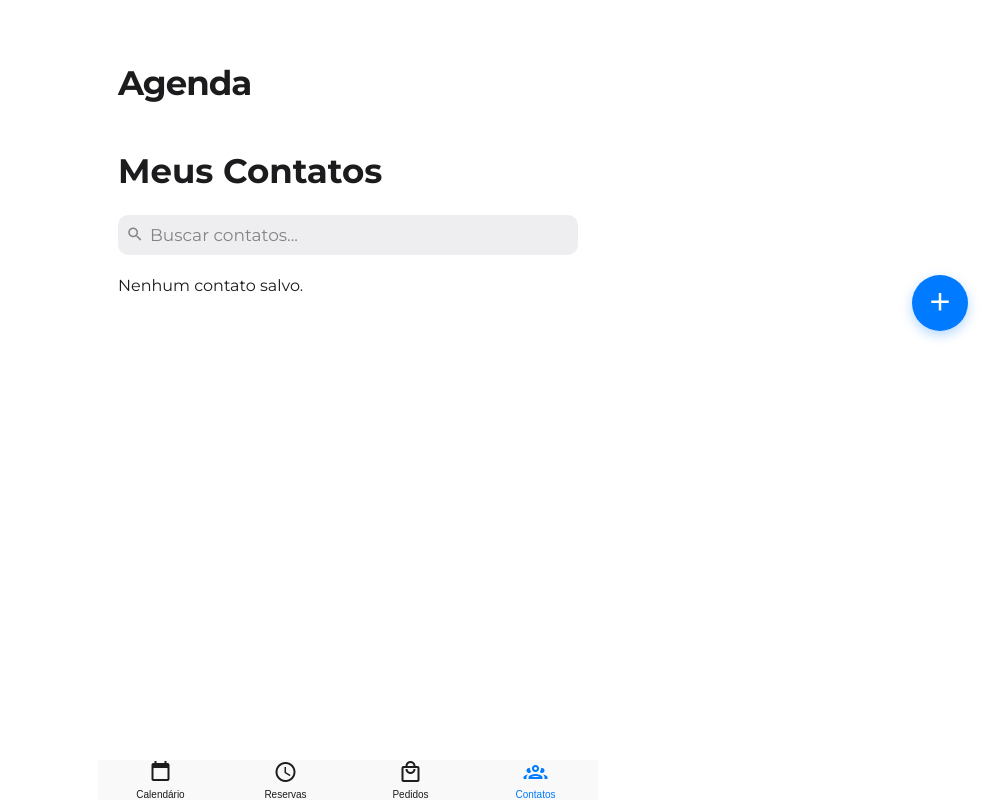
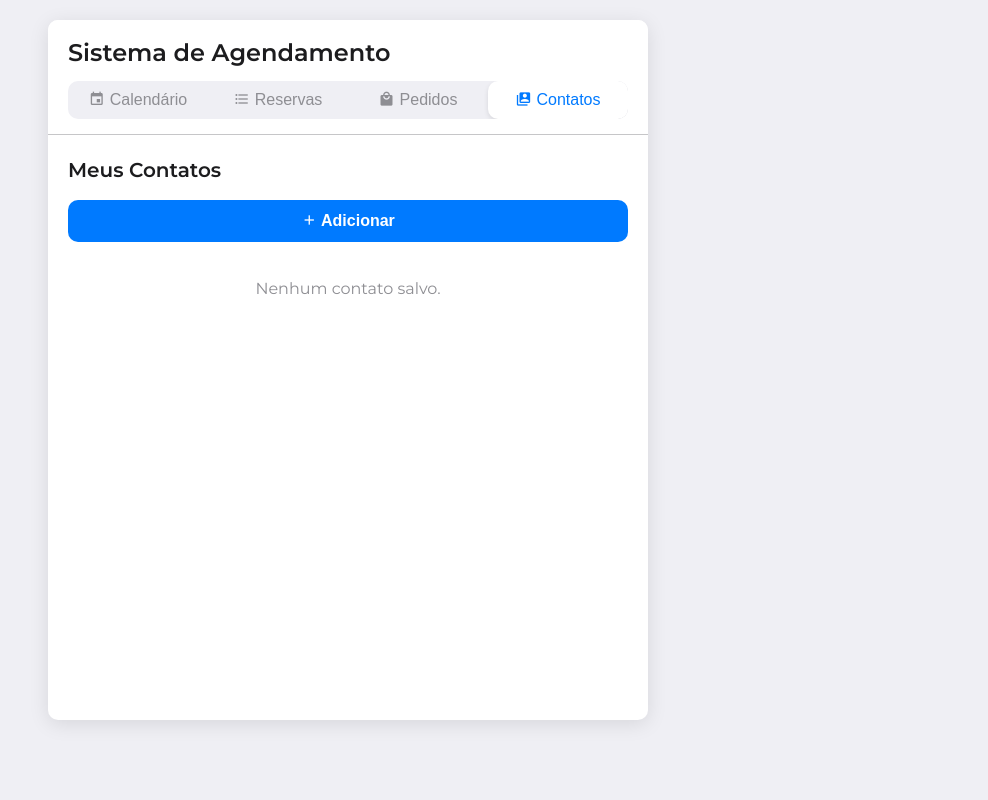
Before and after one commit to WillGolden80742/reservas, a plain HTML site: page index.html in a window 1280 px wide. Both pictures are taken after a click on the button "Contatos". Shown: the whole page, without its empty margins (292-1280 px from the left). Drawn offline with Linux system fonts and the light colour scheme.

Commit message:
Revert "iOS-style header and bottom navigation"
This reverts commit e0502f45679ca94b992fa73e13ab09ffcc942a42.

```diff
--- a/css/style.css
+++ b/css/style.css
@@ -37,91 +37,88 @@
 
 body {
     font-family: var(--font-family-base);
-    background-color: var(--secondary-bg);
+    background-color: var(--secondary-color);
     color: var(--text-color);
     -webkit-font-smoothing: antialiased;
     -moz-osx-font-smoothing: grayscale;
-    line-height: 1.4;
+    line-height: 1.5;
     display: flex;
     justify-content: center;
     align-items: flex-start;
     min-height: 100vh;
+    padding: 20px 10px;
 }
 
 #app {
     background-color: var(--white-color);
+    border-radius: var(--border-radius-base);
+    box-shadow: 0 4px 20px rgba(0, 0, 0, 0.1);
     width: 100%;
-    max-width: 500px;
-    min-height: 100vh;
+    max-width: 600px;
+    overflow: hidden;
     display: flex;
     flex-direction: column;
-    position: relative;
-    padding-bottom: calc(85px + var(--safe-area-bottom));
-    /* Espaço para o menu inferior */
+    min-height: 700px;
+    /* Garante altura mínima para um bom layout */
 }
 
-/* Header / Navegação Principal Style iOS */
+/* Header / Navegação Principal */
 header {
-    background-color: rgba(255, 255, 255, 0.8);
-    backdrop-filter: blur(20px);
-    -webkit-backdrop-filter: blur(20px);
-    padding: 60px 20px 10px;
-    position: sticky;
-    top: 0;
-    z-index: 100;
+    background-color: var(--white-color);
+    padding: 15px 20px;
+    border-bottom: 1px solid var(--border-color);
+    display: flex;
+    justify-content: space-between;
+    align-items: center;
+    flex-wrap: wrap;
+    /* Permite que os itens do header quebrem a linha */
 }
 
 header h1 {
-    font-size: 34px;
-    font-weight: 700;
-    letter-spacing: -1px;
+    font-size: 24px;
+    font-weight: 600;
     color: var(--text-color);
+    margin-bottom: 10px;
+    /* Espaço abaixo do título */
+    width: 100%;
+    /* Título ocupa toda a largura */
 }
 
-/* Bottom Navigation iOS Style */
-.bottom-nav {
-    position: fixed;
-    bottom: 0;
-    left: 50%;
-    transform: translateX(-50%);
+.tab-navigation {
+    display: flex;
+    background-color: var(--secondary-color);
+    border-radius: var(--border-radius-base);
+    overflow: hidden;
     width: 100%;
-    max-width: 500px;
-    background-color: rgba(249, 249, 249, 0.94);
-    backdrop-filter: blur(20px);
-    -webkit-backdrop-filter: blur(20px);
-    border-top: 0.5px solid var(--separator-color);
-    display: flex;
-    justify-content: space-around;
-    padding: 10px 10px calc(10px + var(--safe-area-bottom));
-    z-index: 1000;
+    /* Navegação de abas ocupa toda a largura */
 }
 
 .tab-button {
     flex: 1;
+    padding: 10px 15px;
+    font-size: 16px;
+    font-weight: 500;
+    color: var(--light-text-color);
+    background-color: transparent;
+    border: none;
+    cursor: pointer;
+    transition: all 0.2s ease-in-out;
+    text-align: center;
     display: flex;
-    flex-direction: column;
+    /* Adicionado para centralizar ícone e texto */
     align-items: center;
+    /* Adicionado para centralizar ícone e texto */
     justify-content: center;
-    background: none;
-    border: none;
-    color: var(--secondary-text);
-    gap: 4px;
-    cursor: pointer;
-    transition: color 0.2s;
-}
-
-.tab-button .mdi {
-    font-size: 24px;
-    line-height: 1;
-}
-
-.tab-button span:last-child {
-    font-size: 10px;
-    font-weight: 500;
+    /* Adicionado para centralizar ícone e texto */
+    gap: 5px;
+    /* Espaço entre ícone e texto */
 }
 
 .tab-button.active {
+    background-color: var(--white-color);
     color: var(--primary-color);
+    box-shadow: 0 2px 5px rgba(0, 0, 0, 0.1);
+    border-radius: var(--border-radius-base);
 }
 
 /* Conteúdo Principal (Views) */
@@ -860,93 +857,190 @@ button.secondary-button:hover {
     margin-bottom: 20px;
 }
 
-/* Estilos para a aba "Contatos" iOS Style */
+/* Estilos para a aba "Contatos" */
 #contacts-view h2 {
-    font-size: 34px;
-    font-weight: 700;
-    margin-bottom: 5px;
-    padding: 10px 0;
+    font-size: 20px;
+    font-weight: 600;
+    margin-bottom: 15px;
 }
 
-.search-bar {
-    position: relative;
-    background-color: #7676801F;
-    /* iOS search bar gray with opacity */
-    border-radius: 10px;
-    padding: 7px 8px;
-    display: flex;
-    align-items: center;
-    gap: 6px;
-    margin: 10px 0 20px;
+#contact-search-input {
+    width: 100%;
+    padding: 12px 15px;
+    border: 1px solid var(--border-color);
+    border-radius: var(--border-radius-base);
+    font-family: var(--font-family-base);
+    font-size: 16px;
+    color: var(--text-color);
+    background-color: var(--secondary-color);
+    margin-bottom: 15px;
 }
 
-.search-bar .mdi {
-    color: #3C3C4399;
-    /* 60% opacity secondary text */
-    font-size: 18px;
-}
-
-.search-bar input {
-    background: none;
-    border: none;
-    flex: 1;
-    font-size: 17px;
-    color: var(--text-color);
-    outline: none;
-    font-family: var(--font-family-base);
-}
-
-.search-bar input::placeholder {
-    color: #3C3C4399;
-}
-
-.add-button-container {
-    position: fixed;
-    right: 20px;
-    bottom: calc(100px + var(--safe-area-bottom));
-    z-index: 90;
-}
-
-button.add-button {
-    width: 56px;
-    height: 56px;
-    border-radius: 28px;
-    background-color: var(--primary-color);
-    color: white;
-    border: none;
-    display: flex;
-    align-items: center;
-    justify-content: center;
-    box-shadow: 0 4px 12px rgba(0, 122, 255, 0.3);
-    cursor: pointer;
-    transition: transform 0.2s;
-}
-
-button.add-button:active {
-    transform: scale(0.9);
-}
-
-button.add-button .mdi {
-    font-size: 30px;
+#contact-list-container {
+    margin-top: 10px;
 }
 
 .contact-item {
     background-color: var(--white-color);
-    border-bottom: 0.5px solid var(--separator-color);
-    padding: 12px 0;
+    border-radius: var(--border-radius-base);
+    box-shadow: 0 2px 8px rgba(0, 0, 0, 0.05);
+    margin-bottom: 10px;
+    padding: 15px;
     display: flex;
     flex-direction: column;
+    gap: 8px;
+}
+
+.contact-item:last-child {
+    margin-bottom: 0;
+}
+
+.contact-details {
+    flex-grow: 1;
 }
 
 .contact-details h3 {
-    font-size: 17px;
+    font-size: 18px;
     font-weight: 600;
+    margin-bottom: 5px;
+}
+
+.contact-details p {
+    font-size: 14px;
+    color: var(--light-text-color);
     margin-bottom: 2px;
 }
 
-.contact-details p {
-    font-size: 15px;
-    color: var(--secondary-text);
+.contact-details p.contact-notes {
+    font-style: italic;
+    color: #666;
+    margin-top: 5px;
+}
+
+.contact-actions {
+    display: flex;
+    justify-content: flex-end;
+    /* Alinha botões à direita */
+    gap: 8px;
+    margin: auto;
+    margin-top: 10px;
+    /* Espaço entre detalhes e ações */
+}
+
+.contact-actions button,
+.contact-actions a.whatsapp-link {
+    background: var(--secondary-color);
+    color: var(--light-text-color);
+    border: 1px solid var(--border-color);
+    border-radius: var(--border-radius-base);
+    padding: 8px 12px;
+    font-size: 14px;
+    font-weight: 500;
+    cursor: pointer;
+    transition: all 0.2s ease;
+    display: flex;
+    align-items: center;
+    gap: 5px;
+}
+
+.contact-actions button:hover {
+    background-color: #E0E0E5;
+    border-color: var(--primary-color);
+    color: var(--primary-color);
+}
+
+.contact-actions button.delete:hover {
+    border-color: var(--danger-color);
+    color: var(--danger-color);
+}
+
+.contact-actions a.whatsapp-link {
+    color: var(--success-color);
+    border-color: var(--success-color);
+    background-color: #E6F8ED;
+}
+
+.contact-actions a.whatsapp-link:hover {
+    opacity: 0.9;
+    background-color: #D6F1E3;
+}
+
+.contact-actions button .mdi {
+    font-size: 18px;
+}
+
+#no-contacts-message {
+    text-align: center;
+    color: var(--light-text-color);
+    padding: 20px;
+}
+
+/* NEW: Contact Form Modal */
+#contact-form-modal-overlay h3 {
+    font-size: 20px;
+    font-weight: 600;
+    margin-bottom: 20px;
+}
+
+/* Moved to the top of the contacts view */
+#contacts-view .top-actions {
+    display: flex;
+    justify-content: space-between;
+    align-items: center;
+    margin-bottom: 15px;
+    gap: 10px;
+}
+
+#add-contact-button-main {
+    flex-shrink: 0;
+    /* Prevents button from shrinking too much */
+    width: auto;
+    /* Allow button to size naturally */
+    padding: 12px 15px;
+    /* Adjust padding for a more compact button */
+    font-size: 16px;
+    /* Adjust font size */
+    margin-top: 0;
+    /* Remove top margin */
+    width: 100%;
+}
+
+#contacts-view #contact-search-input {
+    margin-bottom: 0;
+    /* Remove bottom margin as it's now in a flex container */
+    flex-grow: 1;
+    /* Allow search input to grow */
+}
+
+/* Save Contact button in Item Modal */
+#save-contact-from-item {
+    margin-top: 10px;
+    margin-bottom: 15px;
+    background-color: var(--secondary-color);
+    color: var(--text-color);
+    border: 1px solid var(--border-color);
+}
+
+#save-contact-from-item:hover {
+    background-color: #E0E0E5;
+    border-color: var(--primary-color);
+    color: var(--primary-color);
+}
+
+
+
+#contact-search-results {
+    position: absolute;
+    width: 100%;
+    background-color: var(--white-color);
+    border: 1px solid var(--border-color);
+    border-radius: var(--border-radius-base);
+    z-index: 10;
+    max-height: 200px;
+    overflow-y: auto;
+    box-shadow: 0 4px 10px rgba(0, 0, 0, 0.1);
+    display: none;
+    /* Hidden by default */
 }
 
 .contact-search-result-item {
--- a/index.html
+++ b/index.html
@@ -19,27 +19,22 @@
 <body>
     <div id="app">
         <header>
-            <h1>Agenda</h1>
-        </header>
-
-        <nav class="bottom-nav">
+            <h1>Sistema de Agendamento</h1>
+            <div class="tab-navigation">
                 <button id="calendarTab" class="tab-button active">
-                <span class="mdi mdi-calendar-blank"></span>
-                <span>Calendário</span>
+                    <span class="mdi mdi-calendar"></span> Calendário
                 </button>
                 <button id="upcomingItemsTab" class="tab-button">
-                <span class="mdi mdi-clock-outline"></span>
-                <span>Reservas</span>
+                    <span class="mdi mdi-format-list-bulleted"></span> Reservas
                 </button>
                 <button id="ordersTab" class="tab-button">
-                <span class="mdi mdi-shopping-outline"></span>
-                <span>Pedidos</span>
+                    <span class="mdi mdi-shopping"></span> Pedidos
                 </button>
                 <button id="contactsTab" class="tab-button">
-                <span class="mdi mdi-account-group-outline"></span>
-                <span>Contatos</span>
+                    <span class="mdi mdi-account-box-multiple"></span> Contatos
                 </button>
-        </nav>
+            </div>
+        </header>
 
         <main>
             <!-- Calendar View -->
@@ -80,14 +75,10 @@
             <section id="contacts-view" class="content-view" style="display: none;">
                 <h2>Meus Contatos</h2>
                 <div class="top-actions">
-                    <div class="search-bar">
-                        <span class="mdi mdi-magnify"></span>
-                        <input type="text" id="contact-search-input" placeholder="Buscar contatos...">
-                    </div>
-                </div>
-                <div class="add-button-container">
-                    <button type="button" class="primary-button add-button" id="add-contact-button-main">
-                        <span class="mdi mdi-plus"></span>
+                    <input type="text" id="contact-search-input" style="display:none;"
+                        placeholder="Buscar contato por nome ou telefone...">
+                    <button type="button" class="primary-button" id="add-contact-button-main">
+                        <span class="mdi mdi-plus"></span> Adicionar
                     </button>
                 </div>
                 <div id="contact-list-container">
```
Lines whose indentation alone changed are shown as unchanged.
